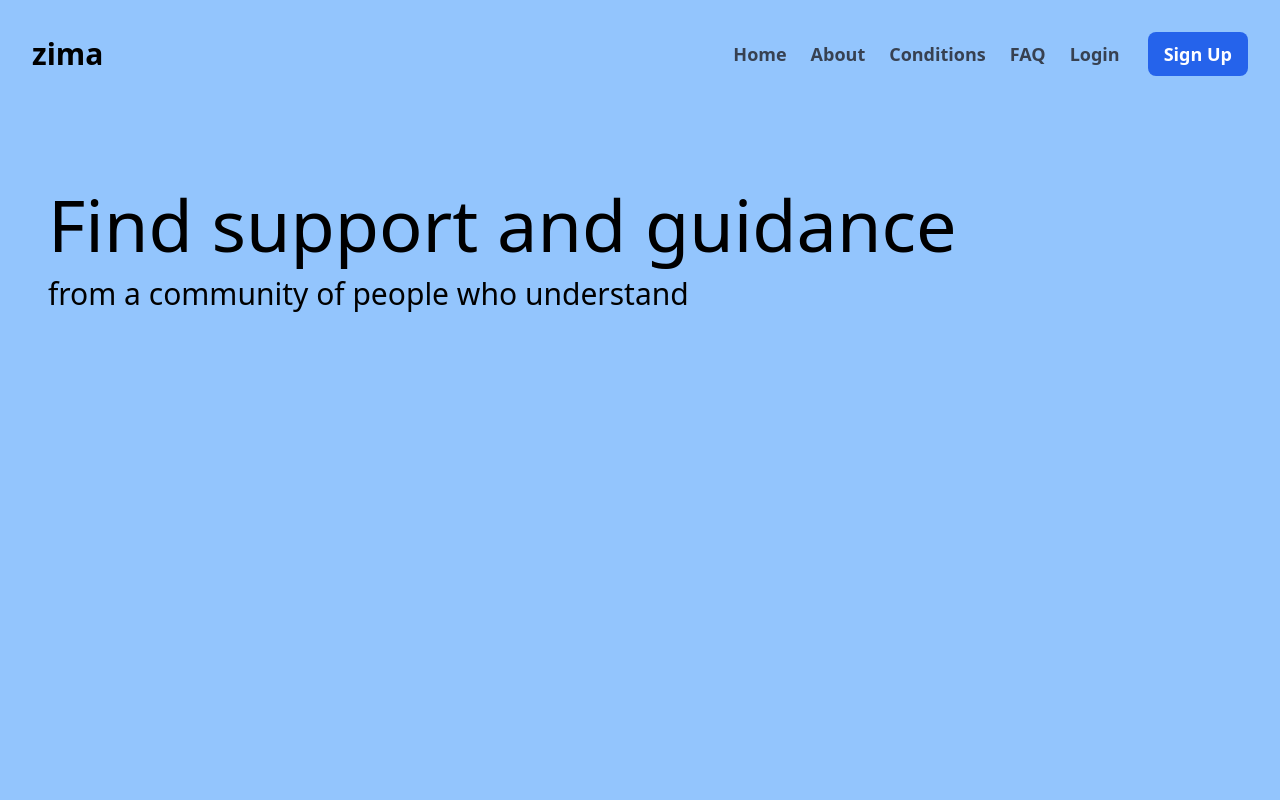
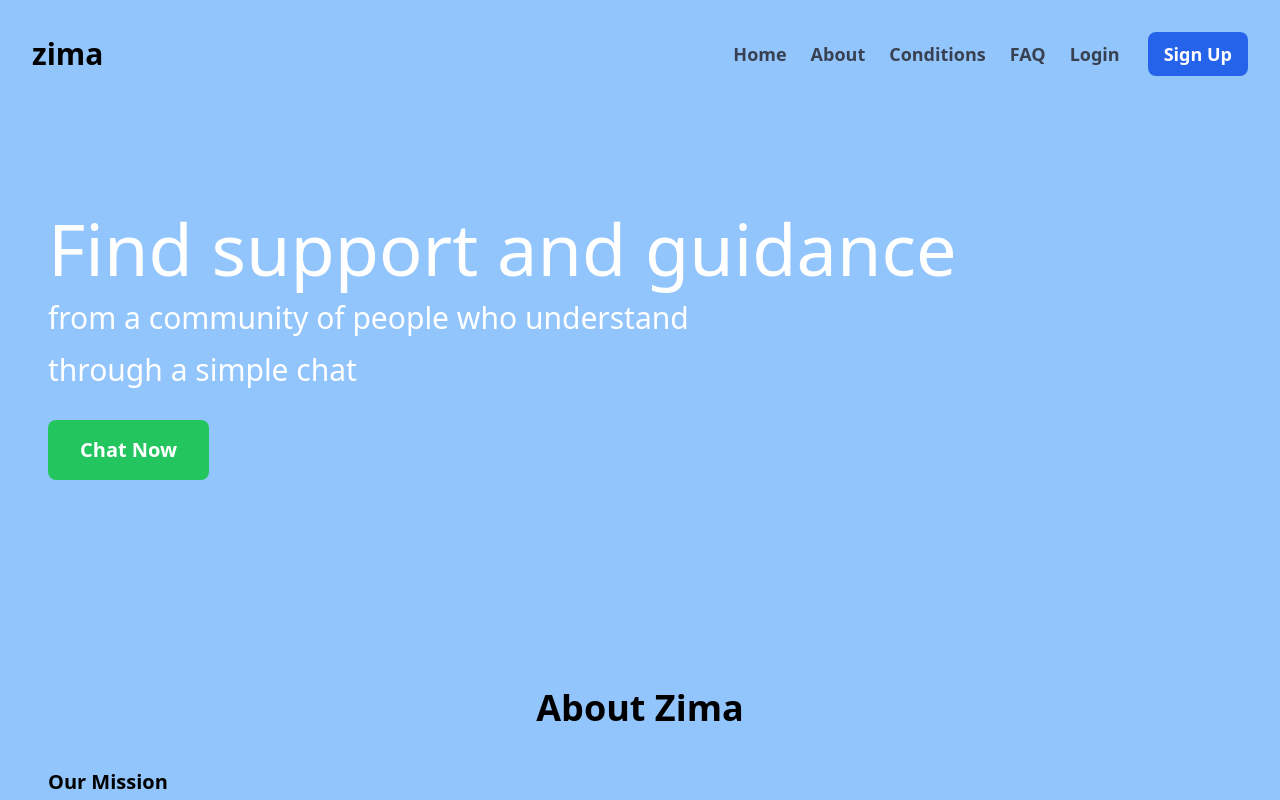
Before and after one commit to apella1/zima-ui, a React (Vite) app: page / in a window 1280 px wide. Shown: the top 800 px of the page. Built offline with nearby package versions, Linux system fonts and the light colour scheme.

Commit message:
changed styling, height, padding &  margin

```diff
--- a/src/components/header/Header.tsx
+++ b/src/components/header/Header.tsx
@@ -2,11 +2,14 @@ export {};
 
 export default function Header() {
   return (
-    <header className="flex flex-col h-screen p-4 m-4" id="home">
-      <div className="mt-16 space-y-4">
-        <h2 className="md:text-7xl text-4xl">Find support and guidance </h2>
-        <p className="md:text-3xl text-2xl">from a community of people who understand</p>
-      </div>
-    </header>
+    <header className="relative flex flex-col p-4 h-4/5 pt-10 pb-6 md:mb-40 md:m-4 md:mt-20 md:mt-10 " id="home">
+  <div className="relative z-10 flex flex-col justify-start items-start h-full text-left text-white">
+    <h2 className="md:text-7xl text-4xl mb-4">Find support and guidance </h2>
+    <p className="md:text-3xl text-2xl mb-4">from a community of people who understand</p>
+    <p className="md:text-3xl text-2xl mb-8">through a simple chat</p>
+    <a href="/signup" className="py-4 px-8 bg-green-500 hover:bg-green-600 rounded-lg text-white text-xl font-bold">Chat Now</a>
+  </div>
+</header>
+
   );
 }
```
